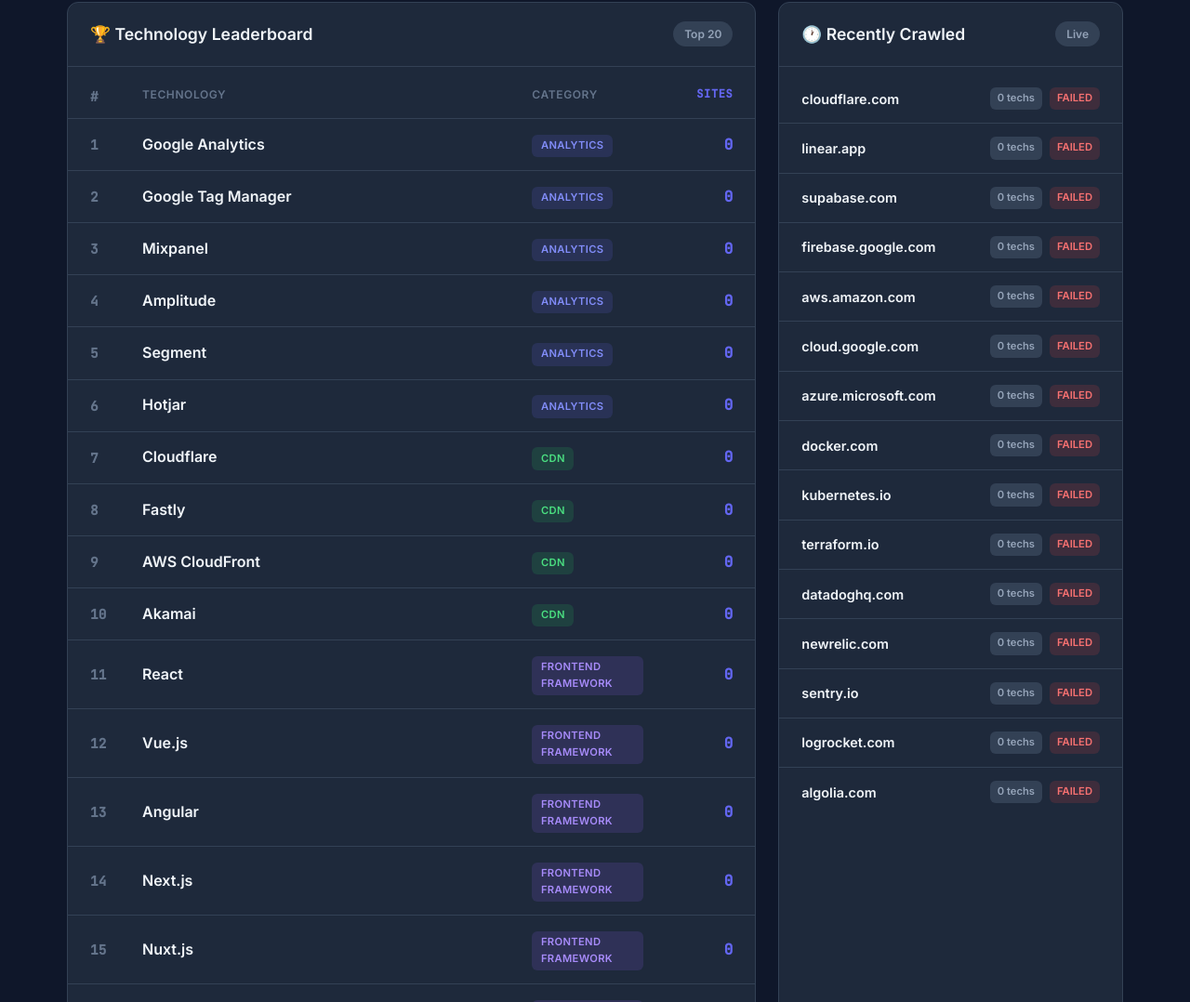
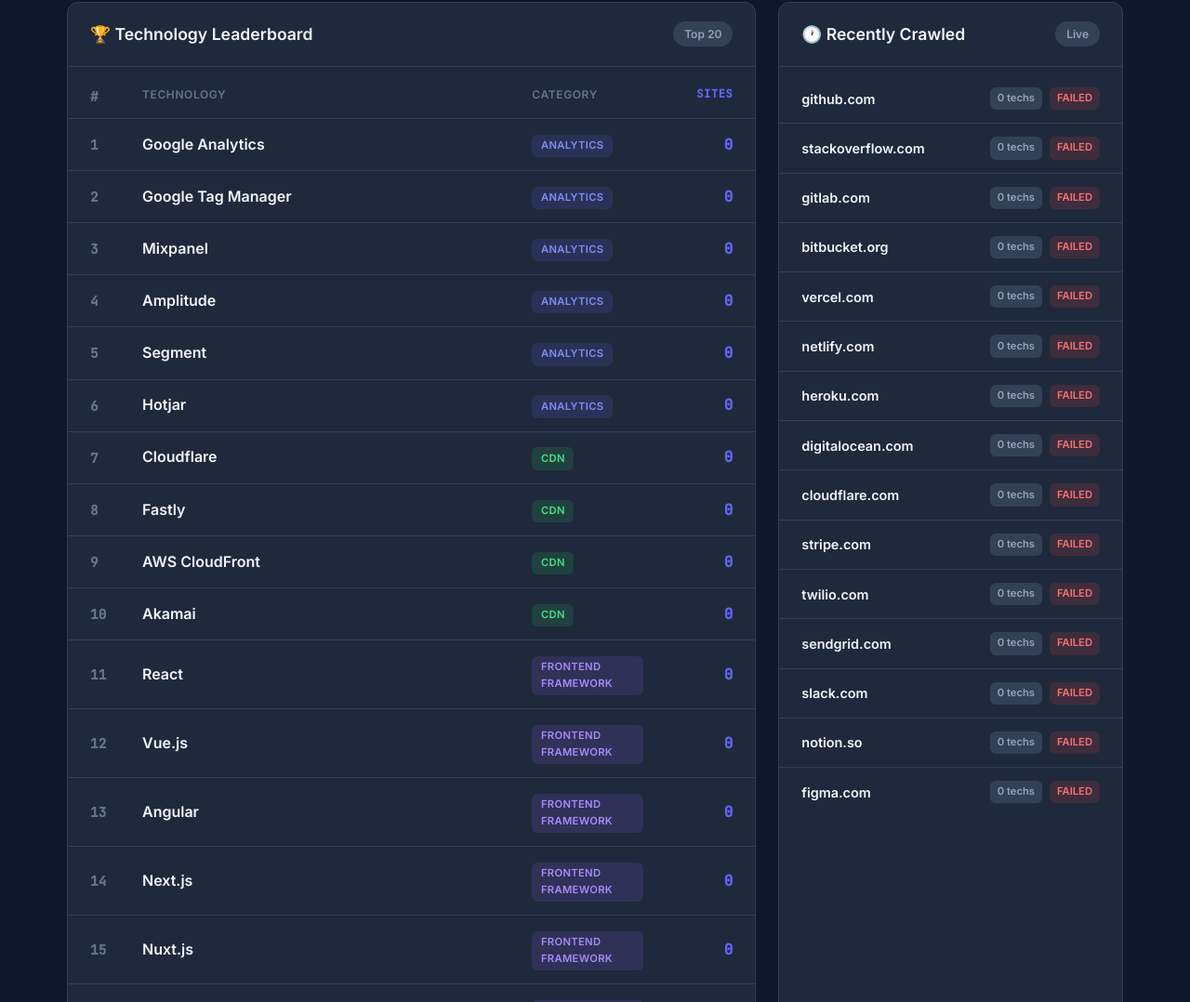
Before and after one commit to muhammadmahadazher/TechStack-Scout, a plain HTML site: page index.html in a window 1280 px wide. Shown: the part 578-1656 px from the top of the page at 93% size. Drawn offline with Linux system fonts and the light colour scheme.

Commit message:
deploy: 1e3c4251d2f47b1fa9aff4f9170148db0587b71e

```diff
--- a/index.html
+++ b/index.html
@@ -383,6 +383,94 @@
         </div>
         <div class="recent-list">
 
+            <a href="domain/1.html" class="recent-item">
+                <div class="recent-domain">
+                    <span class="domain-name">github.com</span>
+
+                </div>
+                <div class="recent-meta">
+                    <span class="tech-badge">0 techs</span>
+                    <span class="status-badge status-failed">failed</span>
+                </div>
+            </a>
+
+            <a href="domain/2.html" class="recent-item">
+                <div class="recent-domain">
+                    <span class="domain-name">stackoverflow.com</span>
+
+                </div>
+                <div class="recent-meta">
+                    <span class="tech-badge">0 techs</span>
+                    <span class="status-badge status-failed">failed</span>
+                </div>
+            </a>
+
+            <a href="domain/3.html" class="recent-item">
+                <div class="recent-domain">
+                    <span class="domain-name">gitlab.com</span>
+
+                </div>
+                <div class="recent-meta">
+                    <span class="tech-badge">0 techs</span>
+                    <span class="status-badge status-failed">failed</span>
+                </div>
+            </a>
+
+            <a href="domain/4.html" class="recent-item">
+                <div class="recent-domain">
+                    <span class="domain-name">bitbucket.org</span>
+
+                </div>
+                <div class="recent-meta">
+                    <span class="tech-badge">0 techs</span>
+                    <span class="status-badge status-failed">failed</span>
+                </div>
+            </a>
+
+            <a href="domain/5.html" class="recent-item">
+                <div class="recent-domain">
+                    <span class="domain-name">vercel.com</span>
+
+                </div>
+                <div class="recent-meta">
+                    <span class="tech-badge">0 techs</span>
+                    <span class="status-badge status-failed">failed</span>
+                </div>
+            </a>
+
+            <a href="domain/6.html" class="recent-item">
+                <div class="recent-domain">
+                    <span class="domain-name">netlify.com</span>
+
+                </div>
+                <div class="recent-meta">
+                    <span class="tech-badge">0 techs</span>
+                    <span class="status-badge status-failed">failed</span>
+                </div>
+            </a>
+
+            <a href="domain/7.html" class="recent-item">
+                <div class="recent-domain">
+                    <span class="domain-name">heroku.com</span>
+
+                </div>
+                <div class="recent-meta">
+                    <span class="tech-badge">0 techs</span>
+                    <span class="status-badge status-failed">failed</span>
+                </div>
+            </a>
+
+            <a href="domain/8.html" class="recent-item">
+                <div class="recent-domain">
+                    <span class="domain-name">digitalocean.com</span>
+
+                </div>
+                <div class="recent-meta">
+                    <span class="tech-badge">0 techs</span>
+                    <span class="status-badge status-failed">failed</span>
+                </div>
+            </a>
+
             <a href="domain/9.html" class="recent-item">
                 <div class="recent-domain">
                     <span class="domain-name">cloudflare.com</span>
@@ -394,9 +482,9 @@
                 </div>
             </a>
 
-            <a href="domain/16.html" class="recent-item">
+            <a href="domain/10.html" class="recent-item">
                 <div class="recent-domain">
-                    <span class="domain-name">linear.app</span>
+                    <span class="domain-name">stripe.com</span>
 
                 </div>
                 <div class="recent-meta">
@@ -405,9 +493,9 @@
                 </div>
             </a>
 
-            <a href="domain/17.html" class="recent-item">
+            <a href="domain/11.html" class="recent-item">
                 <div class="recent-domain">
-                    <span class="domain-name">supabase.com</span>
+                    <span class="domain-name">twilio.com</span>
 
                 </div>
                 <div class="recent-meta">
@@ -416,9 +504,9 @@
                 </div>
             </a>
 
-            <a href="domain/18.html" class="recent-item">
+            <a href="domain/12.html" class="recent-item">
                 <div class="recent-domain">
-                    <span class="domain-name">firebase.google.com</span>
+                    <span class="domain-name">sendgrid.com</span>
 
                 </div>
                 <div class="recent-meta">
@@ -427,9 +515,9 @@
                 </div>
             </a>
 
-            <a href="domain/19.html" class="recent-item">
+            <a href="domain/13.html" class="recent-item">
                 <div class="recent-domain">
-                    <span class="domain-name">aws.amazon.com</span>
+                    <span class="domain-name">slack.com</span>
 
                 </div>
                 <div class="recent-meta">
@@ -438,9 +526,9 @@
                 </div>
             </a>
 
-            <a href="domain/20.html" class="recent-item">
+            <a href="domain/14.html" class="recent-item">
                 <div class="recent-domain">
-                    <span class="domain-name">cloud.google.com</span>
+                    <span class="domain-name">notion.so</span>
 
                 </div>
                 <div class="recent-meta">
@@ -449,97 +537,9 @@
                 </div>
             </a>
 
-            <a href="domain/21.html" class="recent-item">
+            <a href="domain/15.html" class="recent-item">
                 <div class="recent-domain">
-                    <span class="domain-name">azure.microsoft.com</span>
-
-                </div>
-                <div class="recent-meta">
-                    <span class="tech-badge">0 techs</span>
-                    <span class="status-badge status-failed">failed</span>
-                </div>
-            </a>
-
-            <a href="domain/22.html" class="recent-item">
-                <div class="recent-domain">
-                    <span class="domain-name">docker.com</span>
-
-                </div>
-                <div class="recent-meta">
-                    <span class="tech-badge">0 techs</span>
-                    <span class="status-badge status-failed">failed</span>
-                </div>
-            </a>
-
-            <a href="domain/23.html" class="recent-item">
-                <div class="recent-domain">
-                    <span class="domain-name">kubernetes.io</span>
-
-                </div>
-                <div class="recent-meta">
-                    <span class="tech-badge">0 techs</span>
-                    <span class="status-badge status-failed">failed</span>
-                </div>
-            </a>
-
-            <a href="domain/24.html" class="recent-item">
-                <div class="recent-domain">
-                    <span class="domain-name">terraform.io</span>
-
-                </div>
-                <div class="recent-meta">
-                    <span class="tech-badge">0 techs</span>
-                    <span class="status-badge status-failed">failed</span>
-                </div>
-            </a>
-
-            <a href="domain/25.html" class="recent-item">
-                <div class="recent-domain">
-                    <span class="domain-name">datadoghq.com</span>
-
-                </div>
-                <div class="recent-meta">
-                    <span class="tech-badge">0 techs</span>
-                    <span class="status-badge status-failed">failed</span>
-                </div>
-            </a>
-
-            <a href="domain/26.html" class="recent-item">
-                <div class="recent-domain">
-                    <span class="domain-name">newrelic.com</span>
-
-                </div>
-                <div class="recent-meta">
-                    <span class="tech-badge">0 techs</span>
-                    <span class="status-badge status-failed">failed</span>
-                </div>
-            </a>
-
-            <a href="domain/27.html" class="recent-item">
-                <div class="recent-domain">
-                    <span class="domain-name">sentry.io</span>
-
-                </div>
-                <div class="recent-meta">
-                    <span class="tech-badge">0 techs</span>
-                    <span class="status-badge status-failed">failed</span>
-                </div>
-            </a>
-
-            <a href="domain/28.html" class="recent-item">
-                <div class="recent-domain">
-                    <span class="domain-name">logrocket.com</span>
-
-                </div>
-                <div class="recent-meta">
-                    <span class="tech-badge">0 techs</span>
-                    <span class="status-badge status-failed">failed</span>
-                </div>
-            </a>
-
-            <a href="domain/29.html" class="recent-item">
-                <div class="recent-domain">
-                    <span class="domain-name">algolia.com</span>
+                    <span class="domain-name">figma.com</span>
 
                 </div>
                 <div class="recent-meta">
```
